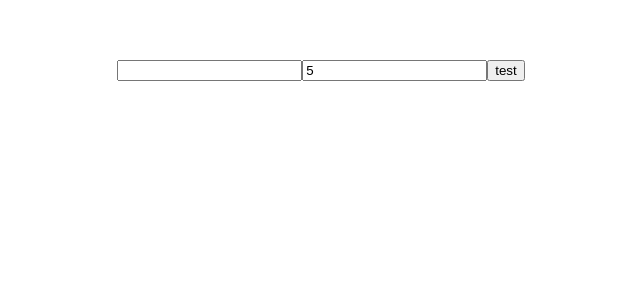
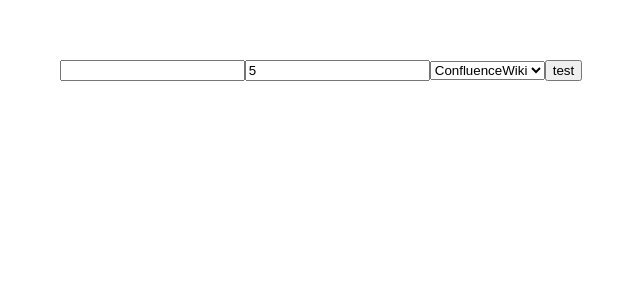
Before and after one commit to wlg-shinya/chatwork-converter, a Vue app: page / in a window 1280 px wide. Shown: the top 300 px of the page, without its empty margins (319-959 px from the left). Built offline with nearby package versions, Linux system fonts and the light colour scheme.

Commit message:
変換フォーマットを選択できるように（現在は一択）

```diff
--- a/src/components/ChatConverter.vue
+++ b/src/components/ChatConverter.vue
@@ -2,9 +2,31 @@
 import { ref } from "vue"
 import axios from "axios"
 
+const FORMAT = new Map()
+FORMAT.set("confluence", "ConfluenceWiki")
+
 const messageURL = ref("")
 const targetMessageCount = ref(5)
 const outputText = ref("")
+const formatKey = ref("confluence")
+
+function formatLink(link: string, text = "") {
+  switch (formatKey.value) {
+    case "confluence":
+      return text ? `[${text}|${link}]` : `[${link}]`
+    default:
+      return link
+  }
+}
+
+function formatBold(text: string) {
+  switch (formatKey.value) {
+    case "confluence":
+      return `*${text}*`
+    default:
+      return text
+  }
+}
 
 function test() {
   const url = messageURL.value
@@ -50,13 +72,12 @@ function test() {
         const originalUrl = url.replace(/[0-9]+$/, x.message_id)
 
         outputText.value += `
-*${name}* ${time}
+${formatBold(name)} ${time} ${formatLink(originalUrl, '投稿元')}
 ${message}
-[投稿元メッセージ|${originalUrl}]\n
 ----
 `
       })
-      outputText.value += `この文章は [${document.title}|${process.env.VUE_APP_BASE_URL}] によって生成されました`
+      outputText.value += `この文章は ${formatLink(process.env.VUE_APP_BASE_URL, document.title)} によって生成されました`
     })
     .catch((err: any) => {
       throw err
@@ -68,6 +89,9 @@ ${message}
   <div>
     <input v-model="messageURL" />
     <input v-model="targetMessageCount" type="number" />
+    <select v-model="formatKey">
+      <option v-for="[key, value] in FORMAT" :key="key" :value="key">{{ value }}</option>
+    </select>
     <button @click="test()">test</button>
     <pre style="text-align: left">{{ outputText }}</pre>
   </div>
```
